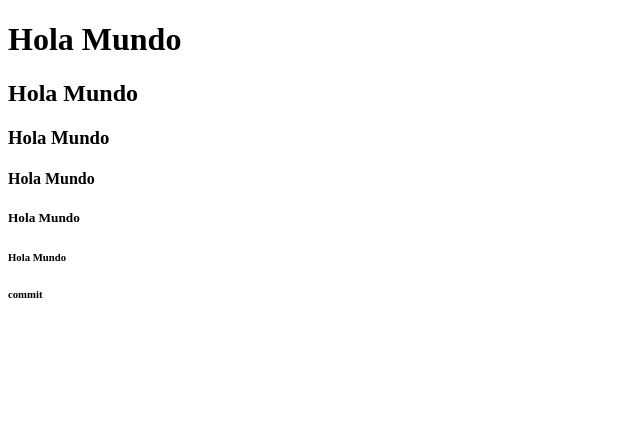
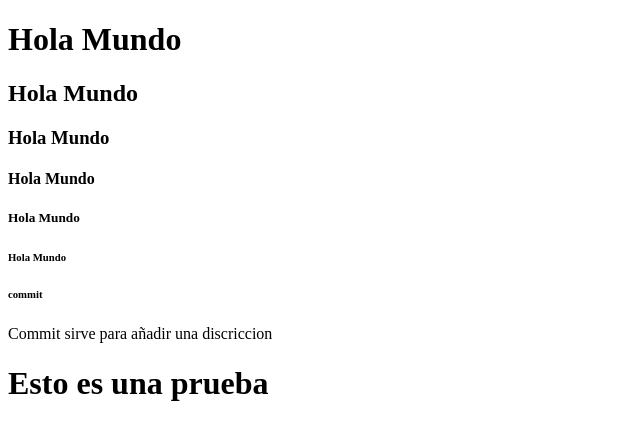
Before and after one commit to AnibalRam/EstructuraGit1, a plain HTML site: page Index.html in a window 1280 px wide. Shown: the whole page, without its empty margins (0-640 px from the left). Drawn offline with Linux system fonts and the light colour scheme.

Commit message:
Intento 2

```diff
--- a/Index.html
+++ b/Index.html
@@ -14,6 +14,7 @@
   <h5> Hola Mundo</h5>
   <H6> Hola Mundo</H6>
   <h6> commit</h6>
-
+  <p> Commit sirve para añadir una discriccion</p>
+  <h1> Esto es una prueba</h1>
 </body>
 </html>
```
